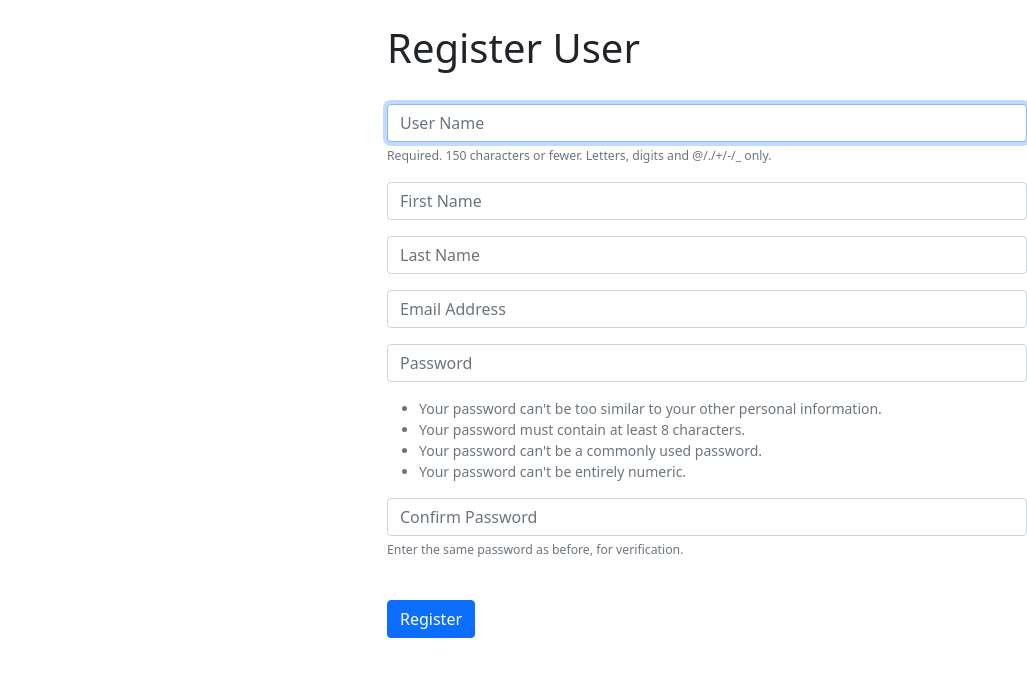
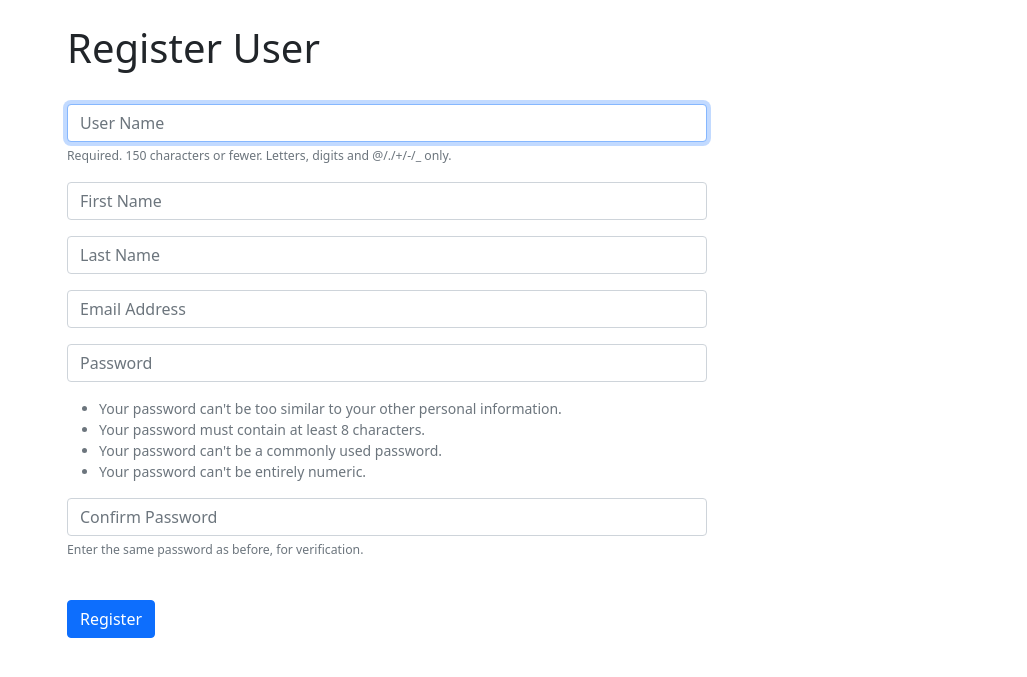
Before and after one commit to Himanshu-28/Django-CRM, a Django app: page /register/ in a window 1280 px wide. Shown: the part 56-733 px from the top of the page, without its empty margins (253-1280 px from the left). Run offline with Django 5.2, Linux system fonts and the light colour scheme.

Commit message:
Changed the layout and dimensions of the alert messages and the cards

```diff
--- a/website/templates/base.html
+++ b/website/templates/base.html
@@ -14,10 +14,12 @@
         <br>
         {% if messages %}
             {% for message in messages %}
-                <div class="alert alert-warning alert-dismissible fade show" role="alert">
+            <div class="col-md-6 offset-md-3">
+                <div class="alert alert-warning alert-dismissible fade show " role="alert">
                     {{ message }}
                     <button type="button" class="btn-close" data-bs-dismiss="alert" aria-label="Close"></button>
-                  </div>
+                </div>
+            </div>
             {% endfor %}
         {% endif %}
         {% block content %}
--- a/website/templates/register.html
+++ b/website/templates/register.html
@@ -1,7 +1,7 @@
 {% extends 'base.html' %}
 {% block content%}
 
-<div class="col-md-6 offset-md-6">
+<div class="col-md-6 offset-md-3">
     <h1>Register User</h1>
 
     <br>
```
Also changed, not shown: db.sqlite3.
